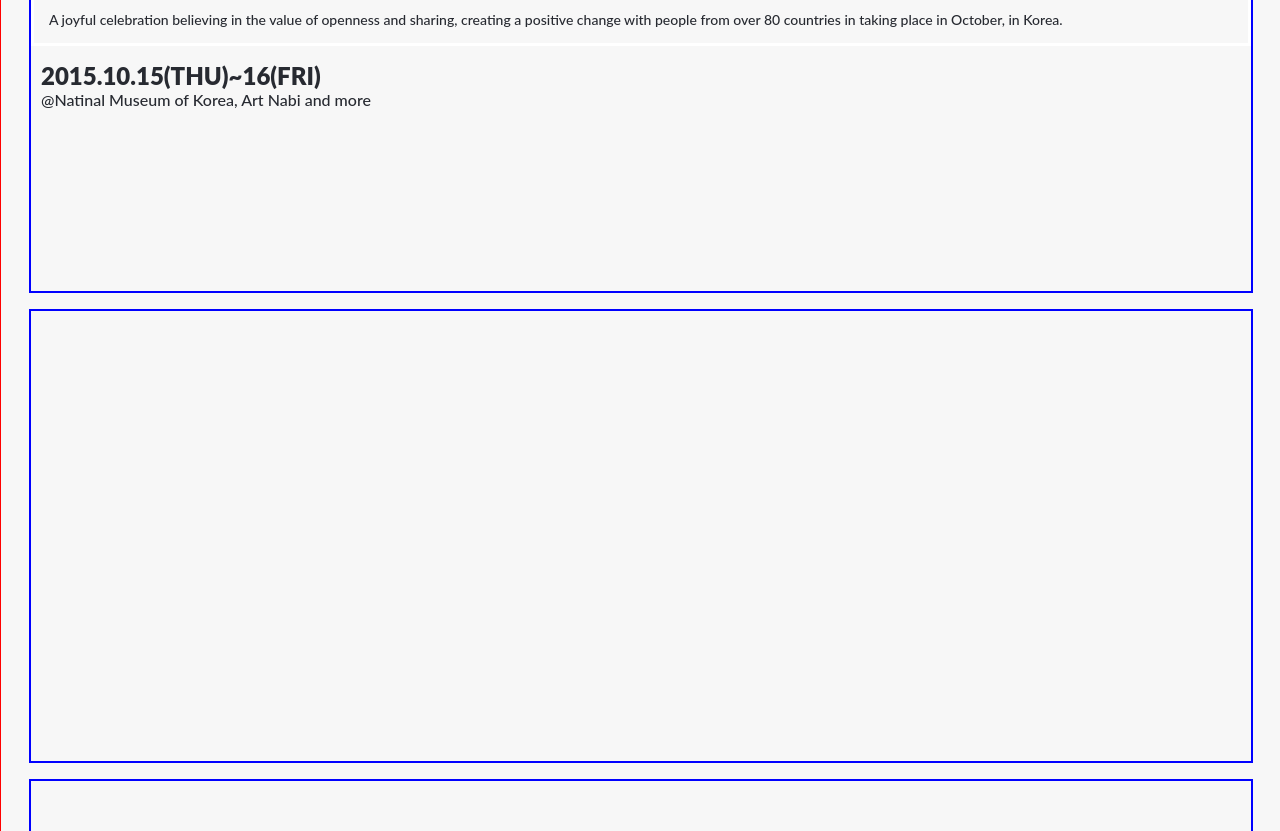
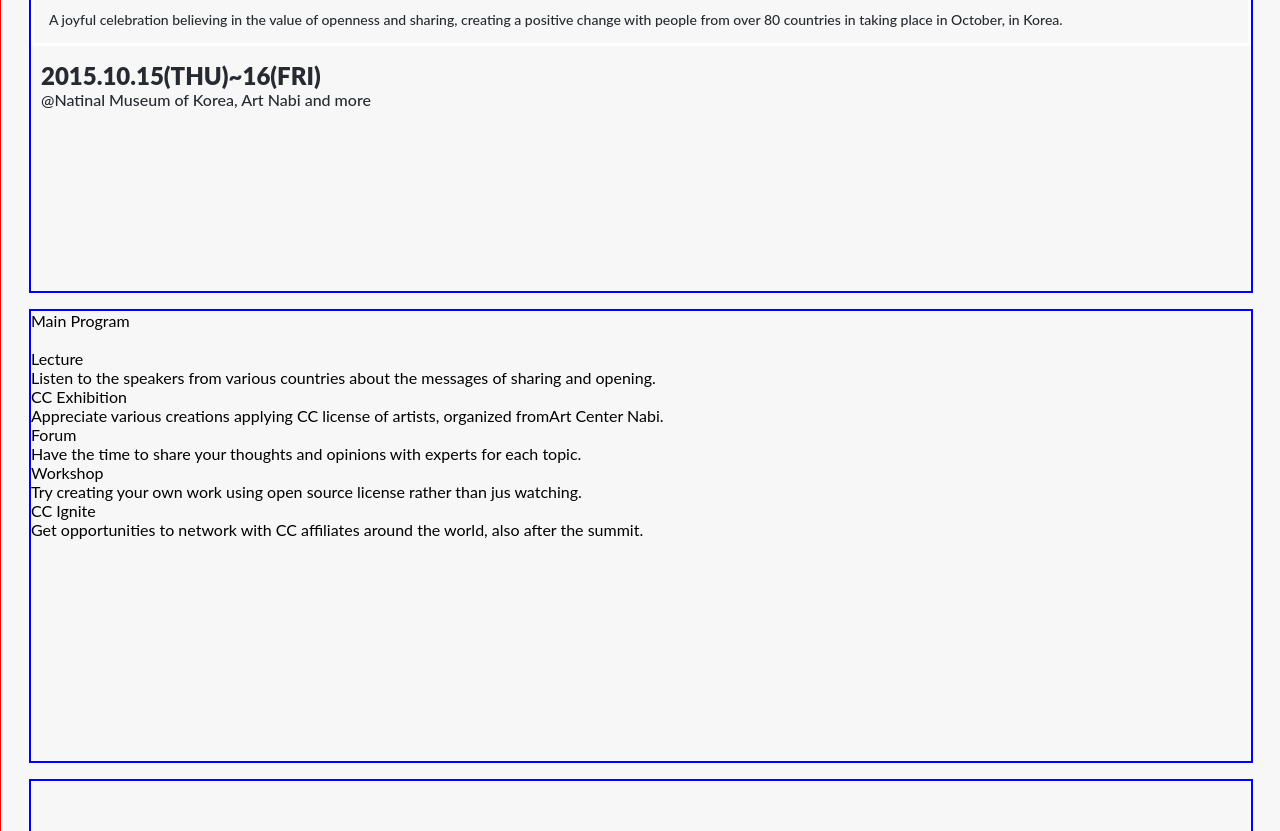
Before and after one commit to wacoo/DEF-CON_Summit, a website: page index2.html in a window 1280 px wide. Shown: the part 269-1100 px from the top of the page. Drawn offline with Linux system fonts and the light colour scheme; files whose address does not match are found by name; a web font is replaced by a local one.

Commit message:
Add min content section

```diff
--- a/index2.html
+++ b/index2.html
@@ -28,7 +28,32 @@
                 <p>@Natinal Museum of Korea, Art Nabi and more</p>
             </div>
         </section>
-        <section class="s_main_programs"></section>
+        <section class="s_main_programs">
+            <h2>Main Program</h2>
+            <div class="card lecture">
+                <div class="icon">
+                    <img src="" alt="">
+                </div>
+                <h3>Lecture</h3>
+                <p>Listen to the speakers from various countries about the messages of sharing and opening.</p>
+            </div>
+            <div class="card exibit">
+                <h3>CC Exhibition</h3>
+                <p>Appreciate various creations applying CC license of artists, organized fromArt Center Nabi.</p>
+            </div>
+            <div class="card forum">
+                <h3>Forum</h3>
+                <p>Have the time to share your thoughts and opinions with experts for  each topic.</p>
+            </div>
+            <div class="card workshop">
+                <h3>Workshop</h3>
+                <p>Try creating your own work using open source license rather than jus watching.</p>
+            </div>
+            <div class="card cc_ignite">
+                <h3>CC Ignite</h3>
+                <p>Get opportunities to network with CC affiliates around the world, also after the summit.</p>
+            </div>
+        </section>
         <section class="s_featured_speakers"></section>
     </main>
 </body>
```
